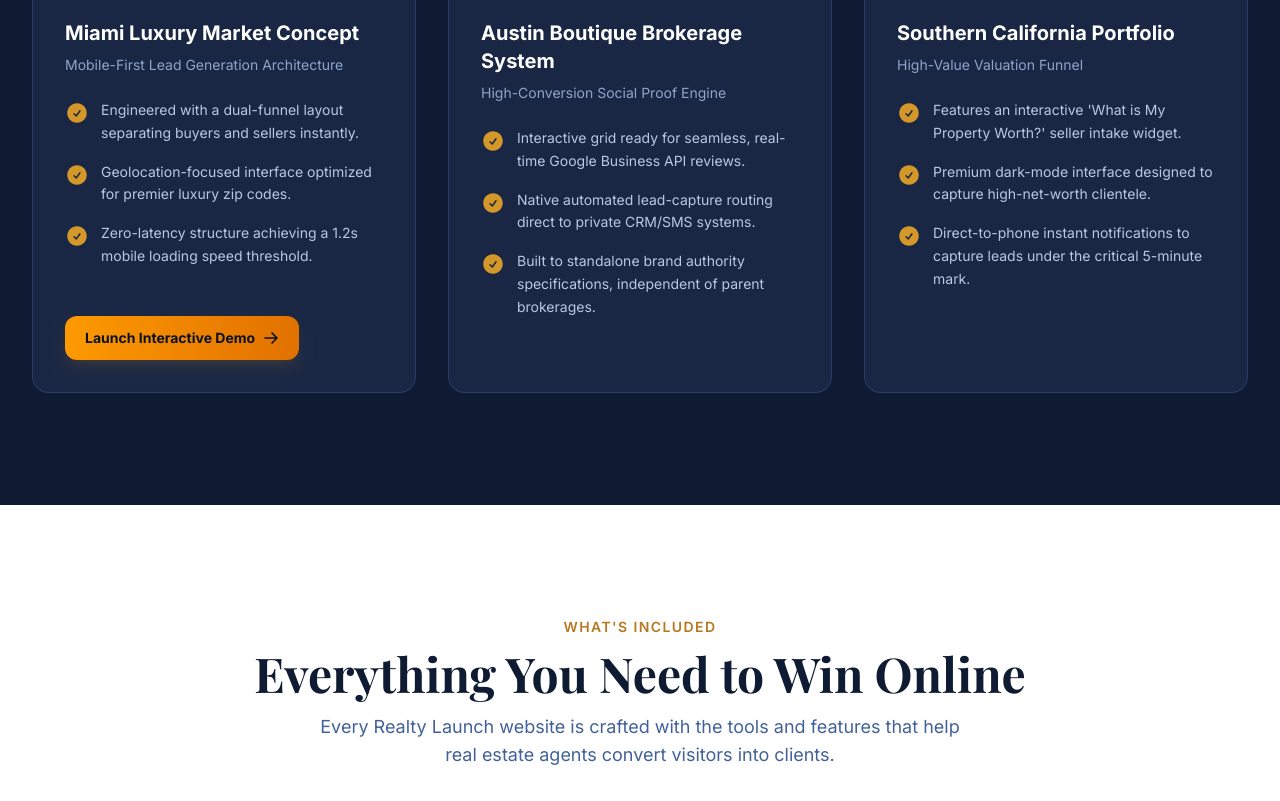
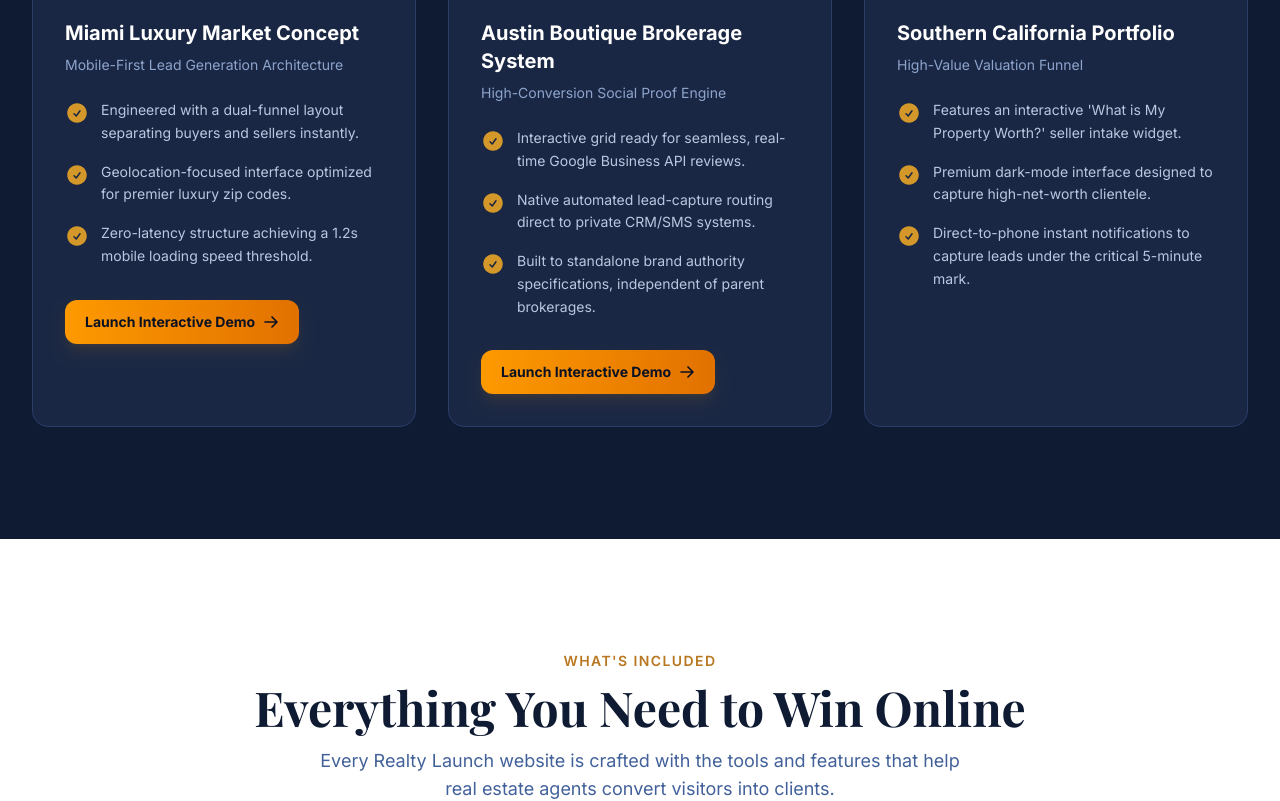
Before and after one commit to abrahamdaniel24/realty_launch, a React (Vite) app: page / in a window 1280 px wide. Shown: the part 1218-2019 px from the top of the page. Built offline with nearby package versions, Linux system fonts and the light colour scheme.

Commit message:
arena austin update

```diff
--- a/src/App.tsx
+++ b/src/App.tsx
@@ -379,15 +379,14 @@ function CaseStudies() {
                 ))}
               </ul>
 
-               {/* CTA Button for Miami Card */}
+              {/* CTA Buttons */}
               {i === 0 && (
-                <div className="mt-8">
                 <a
                   href="https://miami-updatee.vercel.app"
                   target="_blank"
                   rel="noopener noreferrer"
                   onClick={(e) => e.stopPropagation()}
-                    className="inline-flex items-center justify-center gap-2 px-5 py-3 w-full sm:w-auto bg-gradient-to-r from-amber-500 to-amber-600 text-navy-950 font-bold text-sm rounded-xl hover:from-amber-400 hover:to-amber-500 transition-all duration-300 shadow-lg shadow-amber-500/10 hover:shadow-amber-500/20 active:scale-[0.98] mt-4 cursor-pointer z-10"
+                  className="inline-flex items-center justify-center gap-2 px-5 py-3 w-full sm:w-auto bg-gradient-to-r from-amber-500 to-amber-600 text-navy-950 font-bold text-sm rounded-xl hover:from-amber-400 hover:to-amber-500 transition-all duration-300 shadow-lg shadow-amber-500/10 hover:shadow-amber-500/20 active:scale-[0.98] mt-8 cursor-pointer z-10"
                 >
                   <span>Launch Interactive Demo</span>
                   <svg
@@ -401,7 +400,28 @@ function CaseStudies() {
                     <path strokeLinecap="round" strokeLinejoin="round" d="M13.5 4.5L21 12m0 0l-7.5 7.5M21 12H3" />
                   </svg>
                 </a>
-                </div>
+              )}
+
+              {i === 1 && (
+                <a
+                  href="https://austin-real-estate-website.vercel.app"
+                  target="_blank"
+                  rel="noopener noreferrer"
+                  onClick={(e) => e.stopPropagation()}
+                  className="inline-flex items-center justify-center gap-2 px-5 py-3 w-full sm:w-auto bg-gradient-to-r from-amber-500 to-amber-600 text-navy-950 font-bold text-sm rounded-xl hover:from-amber-400 hover:to-amber-500 transition-all duration-300 shadow-lg shadow-amber-500/10 hover:shadow-amber-500/20 active:scale-[0.98] mt-8 cursor-pointer z-10"
+                >
+                  <span>Launch Interactive Demo</span>
+                  <svg
+                    xmlns="http://www.w3.org/2000/svg"
+                    fill="none"
+                    viewBox="0 0 24 24"
+                    strokeWidth={2.5}
+                    stroke="currentColor"
+                    className="w-4 h-4"
+                  >
+                    <path strokeLinecap="round" strokeLinejoin="round" d="M13.5 4.5L21 12m0 0l-7.5 7.5M21 12H3" />
+                  </svg>
+                </a>
               )}
             </div>
           ))}
```
Lines whose indentation alone changed are shown as unchanged.
